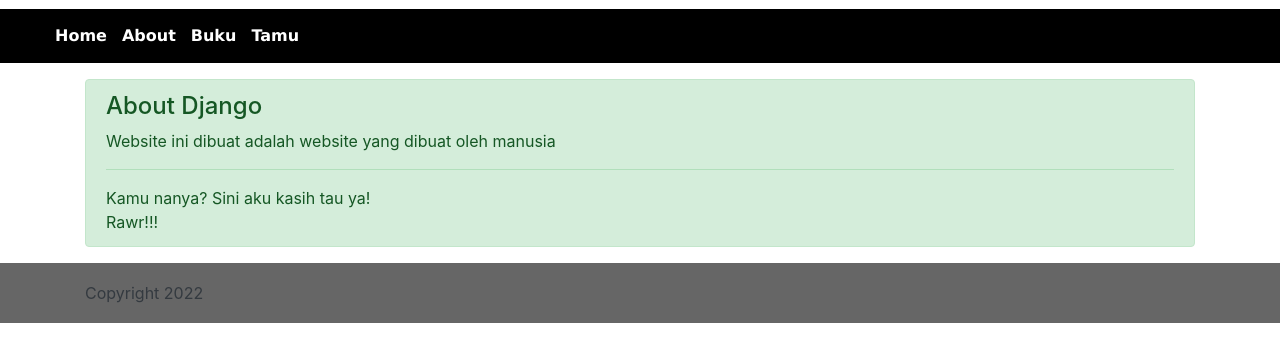
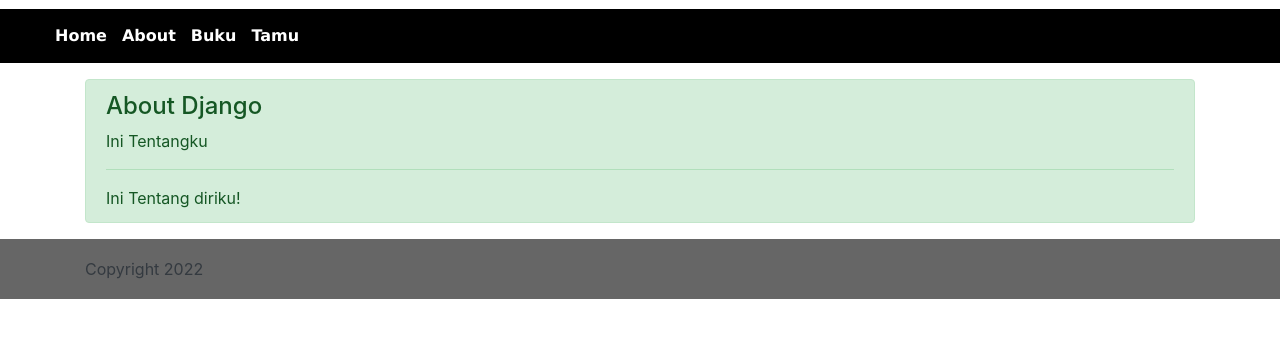
Before and after one commit to EmiliaSumbawa/Tugas-Framework-AI, a Django app: page /about/ in a window 1280 px wide. Shown: the part 255-617 px from the top of the page. Run offline with Django 3.2, Linux system fonts and the light colour scheme; parts of the project's set-up code (start-up, migrations or seed data) failed here and were passed over; some libraries are stand-ins or nearby versions.

Commit message:
Update index.html

```diff
--- a/Webemil/about/templates/about/index.html
+++ b/Webemil/about/templates/about/index.html
@@ -22,10 +22,9 @@
         <!--https://getbootstrap.com/docs/4.5/components/alerts/-->
         <div class="alert alert-success" role="alert">
             <h4 class="alert-heading">About Django</h4>
-            <p>Website ini dibuat adalah website yang dibuat oleh manusia</p>
+            <p>Ini Tentangku</p>
             <hr>
-            <p class="mb-0">Kamu nanya? Sini aku kasih tau ya!</p>
-            <p class="mb-0">Rawr!!!</p>
+            <p class="mb-0">Ini Tentang diriku!</p>
         </div>
     </div>
     <footer class="footer">
```
